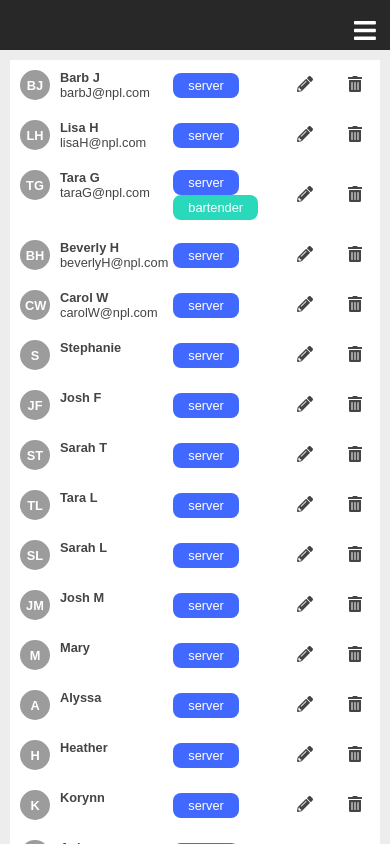
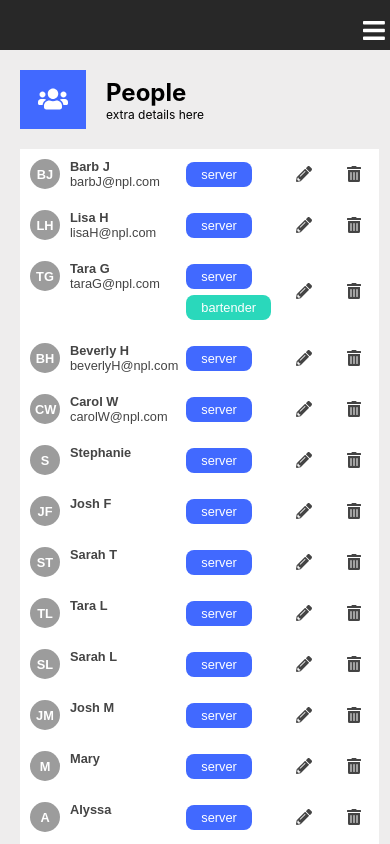
Before and after one commit to matthewray-pgh/scheduler, a React (Create React App) app: page /people in a window 390 px wide. Shown: the top 844 px of the page. Built offline with nearby package versions, Linux system fonts and the light colour scheme; the HTML template or start-up script is replaced by a standard one.

Commit message:
feat: added header detail component to sync styling across pages

```diff
--- /dev/null
+++ b/src/components/HeaderDetails/HeaderDetails.jsx
@@ -0,0 +1,37 @@
+import React from "react";
+import { FontAwesomeIcon } from "@fortawesome/react-fontawesome";
+
+import "./HeaderDetails.scss";
+
+export const HeaderDetails = ({icon, title, subtitle}) => {
+  return (
+    <section className="header-detail">
+      <div className="header-detail__icon">
+        <FontAwesomeIcon icon={icon} />
+      </div>
+      <div className="header-detail__data">
+        <div className="header-detail__data--title">
+          {title}
+        </div>
+        <div className="header-detail__data--subtitle">
+          {subtitle}
+        </div>
+      </div>
+    </section>
+  );
+}
+
+export const HeaderSummary = ({icon, title, line1, line2}) => {
+  return (
+    <section className="header-detail">
+      <div className="header-detail__icon">
+        <FontAwesomeIcon icon={icon} />
+      </div>
+      <div className="header-detail__summary">
+        <div className="header-detail__summary--title">{title}</div>
+        <div className="header-detail__summary--detail">{line1}</div>
+        <div className="header-detail__summary--detail">{line2}</div>
+      </div>
+    </section>
+  );
+}
--- /dev/null
+++ b/src/components/HeaderDetails/HeaderDetails.scss
@@ -0,0 +1,43 @@
+.header-detail {
+  padding-bottom: 20px;
+
+  display: grid;
+  grid-template-columns: auto 1fr;
+  align-items: center;
+
+  &__icon {
+    font-size: 1.5em;
+    text-align: center;
+    padding: 15px 18px;
+
+    background-color: var(--primary-blue);
+    color: var(--white);
+  }
+
+  &__data {
+    padding-left: 20px;
+
+    &--title {
+      font-size: 1.5em;
+      font-weight: bold;
+    }
+
+    &--subtitle {
+      font-size: 0.75em;
+      font-weight: normal;
+    }
+  }
+
+  &__summary {
+    padding-left: 20px;
+    font-size: 0.75em;
+
+    &--title {
+      font-weight: bold;
+    }
+
+    &--detail {
+      font-weight: normal;
+    }
+  }
+}
--- a/src/pages/Dashboard.js
+++ b/src/pages/Dashboard.js
@@ -7,6 +7,7 @@ import "../styles/Dashboard.scss";
 
 import usePersonAPI from "../hooks/UsePersonApi";
 import useSchedulesAPI from "../hooks/UseSchedulesApi";
+import { HeaderDetails } from "../components/HeaderDetails/HeaderDetails";
 
 export const Dashboard = () => {
   const [personList, setPersonList] = useState(0);
@@ -43,18 +44,11 @@ export const Dashboard = () => {
 
   return (
     <main className="dashboard__main">
-      <section className="dashboard__header">
-        <div className="dashboard__header--icon">
-          <FontAwesomeIcon icon={faChartBar} />
-        </div>
-        <div className="dashboard__header--details">
-          <div className="dashboard__header--details-title">Dashboard</div>
-          <div className="dashboard__header--details-subtitle">
-            {" "}
-            extra details here
-          </div>
-        </div>
-      </section>
+      <HeaderDetails
+        title="Dashboard"
+        subtitle="extra details here"
+        icon={faChartBar}
+      />
 
       <section className="dashboard__widgets">
         <WidgetSummaryCard
--- a/src/pages/People.js
+++ b/src/pages/People.js
@@ -1,5 +1,6 @@
 import React, { Fragment, useState, useEffect } from "react";
 import { Link } from "react-router-dom";
+import { faUsers } from "@fortawesome/free-solid-svg-icons";
 
 import { PeopleForm } from "./PeopleForm.js";
 import { JobType } from "../components/JobType.js";
@@ -18,6 +19,7 @@ import {
   IconButton,
   ListButton,
 } from "../components/FormFieldButton.js";
+import { HeaderDetails } from "../components/HeaderDetails/HeaderDetails.jsx";
 
 const intialForm = {
   id: null,
@@ -85,25 +87,6 @@ export const People = () => {
       });
   };
 
-  const getPositionName = (id) => {
-    // const data = find(positionData, ["id", parseInt(id)]);
-    return (
-      <>
-        {/* <span className="people__position people__position--server">
-          server
-        </span>
-        <span className="people__position people__position--bartender">
-          bartender
-        </span>
-        <span className="people__position people__position--hostess">
-          hostess
-        </span> */}
-        <span className="people__position">unassigned</span>
-      </>
-    );
-    // return data ? data.name : "unassigned";
-  };
-
   const handleListViewClick = () => {
     setListView(true);
     setGridView(false);
@@ -120,26 +103,36 @@ export const People = () => {
   };
 
   return (
+    <main className="people">
+      <HeaderDetails
+        icon={faUsers}
+        title="People"
+        subtitle="extra details here"
+      />
       <ListLayout
         listComponent={() => {
-        return <ListView
+          return (
+            <ListView
               data={data}
               showList={listView}
-          getPositionName={getPositionName}
               handleEditClick={handleEditClick}
               handleDeletePerson={handleDeleteClick}
             />
+          );
         }}
         formComponent={() => {
-        return <PeopleForm
+          return (
+            <PeopleForm
               form={form}
               setForm={setForm}
               refreshListFetch={getPersons}
               setShowForm={setShowForm}
             />
+          );
         }}
         showForm={showForm}
       />
+    </main>
     // <main className="people__page">
     //   <div className="people__title">
     //     <h1>People</h1>
@@ -167,11 +160,9 @@ export const People = () => {
 
     //   <section className="people__main-content">
 
-
     //     {/* <GridView
     //       data={data}
     //       showGrid={gridView}
-    //       getPositionName={getPositionName}
     //       handleDeletePerson={handleDeleteClick}
     //     /> */}
 
@@ -196,7 +187,6 @@ export const People = () => {
 const ListView = ({
   data,
   showList,
-  getPositionName,
   handleEditClick,
   handleDeletePerson,
 }) => {
@@ -256,7 +246,6 @@ const ListView = ({
 const GridView = ({
   data,
   showGrid,
-  getPositionName,
   handleDeletePerson}) => {
 
   return (
@@ -275,7 +264,7 @@ const GridView = ({
                   {d.firstname} {d.lastname}
                 </div>
                 <div className="people__grid--line-item">{d.email}</div>
-                <span className="">{getPositionName(d.position)}</span>
+                <span className=""><JobType jobId={d.position}/></span>
                 <div className="people__grid--line-item">{d.hiredate}</div>
                 <div className="people__grid--line-item">{d.termdate}</div>
                 <div>
--- a/src/pages/Schedule.js
+++ b/src/pages/Schedule.js
@@ -20,6 +20,7 @@ import useSchedulesApi from '../hooks/UseSchedulesApi.js';
 
 import '../styles/ScheduleList.scss';
 import { ListLayout } from "../layouts/ListLayout.js";
+import { HeaderDetails } from "../components/HeaderDetails/HeaderDetails.jsx";
 
 const initialForm = {
   id: null,
@@ -187,9 +188,11 @@ export const ListView = ({
   return (
     <main className="schedules-list">
       <section className="schedules-list__main-content">
-        <section className="schedules-list__header-bar">
-          <h1>Schedules</h1>
-        </section>
+        <HeaderDetails
+          title="Schedules"
+          subtitle="manage schedules"
+          icon={faCalendarAlt}
+        />
 
         <section
           data-testid="schedule-list-container"
--- a/src/styles/Dashboard.scss
+++ b/src/styles/Dashboard.scss
@@ -2,37 +2,6 @@
   &__main {
     height: 100vh;
     padding: 20px;
-  }
-
-  &__header {
-    padding-bottom: 20px;
-
-    display: grid;
-    grid-template-columns: auto 1fr;
-    align-items: center;
-
-    &--icon {
-      font-size: 1.5em;
-      text-align: center;
-      padding: 15px 18px;
-
-      background-color: var(--primary-blue);
-      color: var(--white);
-    }
-
-    &--details {
-      padding-left: 20px;
-    }
-
-    &--details-title {
-      font-size: 1.5em;
-      font-weight: bold;
-    }
-
-    &--details-subtitle {
-      font-size: 0.75em;
-      font-weight: normal;
-    }
   }
 
   &__summary-card {
--- a/src/styles/Forms.scss
+++ b/src/styles/Forms.scss
@@ -48,7 +48,6 @@ input:focus {
   font-size: 1em;
   font-weight: bold;
 
-  margin: 5px 10px;
   padding: 10px;
 
   background: $button-standard;
--- a/src/styles/JobType.scss
+++ b/src/styles/JobType.scss
@@ -1,7 +1,7 @@
 .job-type {
   display: flex;
-  align-items: center;
-  justify-content: center;
+  align-items: start;
+  justify-items: center;
 
   color: var(--white);
   border-radius: 10px;
@@ -9,6 +9,6 @@
   &__content {
     border-radius: 8px;
     padding: 5px 15px;
-    margin-right: 5px;
+    margin: 3px;
   }
 }
--- a/src/styles/People.scss
+++ b/src/styles/People.scss
@@ -1,8 +1,6 @@
 /* full screen */
 @media (min-width: 1024px) {
   .people {
-    &__main-content {
-    }
 
     &__table {
       display: grid;
@@ -33,6 +31,10 @@
         background-color: var(--white);
       }
 
+      &--positions {
+        float: left;
+      }
+
       &--cell {
         display: flex;
         align-content: center;
@@ -48,9 +50,6 @@
 /* small screen */
 @media (min-width: 768px) and (max-width: 1024px) {
   .people {
-    &__main-content {
-      display: block;
-    }
 
     &__table {
       display: grid;
@@ -101,8 +100,6 @@
 /* mobile */
 @media (max-width: 600px) {
   .people {
-    &__main-content {}
-
     &__table {
       display: grid;
       grid-template-columns: 1fr 1fr 50px 50px;
@@ -139,6 +136,9 @@
 
 // all resolutions
 .people {
+  height: 100vh;
+  padding: 20px;
+
   &__title {
     display: grid;
     grid-template-columns: 1fr 1fr;
@@ -161,10 +161,6 @@
 
   &__header {
     margin: 0 10px;
-  }
-
-  &__list-content {
-    margin: 10px;
   }
 
   &__table {
@@ -237,7 +233,6 @@
   }
 
   &__list-content {
-    margin: 10px;
     background-color: #ffffff;
 
     &--heading {
--- a/src/styles/Schedule.scss
+++ b/src/styles/Schedule.scss
@@ -55,41 +55,13 @@
 }
 
 .schedule {
+  padding: 20px;
+
   &__heading {
     padding-left: 20px;
   }
 
-  &__summary {
-    padding: 10px 20px;
-
-    display: grid;
-    grid-template-columns: auto 1fr;
-    align-items: center;
-
-    &--details {
-      font-size: 0.75em;
-
-      & div {
-        padding: 1px 20px;
-      }
-    }
-
-    &--details-title {
-      font-weight: bold;
-    }
-
-    &--icon {
-      font-size: 1.5em;
-      text-align: center;
-      padding: 15px;
-
-      background-color: var(--primary-blue);
-      color: var(--white);
-    }
-  }
-
   &__content {
-    margin: 20px;
     padding: 10px;
     background-color: var(--white);
     box-shadow: 1px 1px 1px 1px #ddd;
--- a/src/styles/ScheduleList.scss
+++ b/src/styles/ScheduleList.scss
@@ -1,3 +1,7 @@
+.schedules-list {
+  padding: 20px;
+}
+
 /* mobile */
 @media (max-width: 600px) {
   .schedules-list {
@@ -35,26 +39,12 @@
 
 .schedules-list {
 
-  &__header-bar {
-    display: grid;
-    grid-template-columns: 1fr auto;
-  }
-
-  h1 {
-    font-size: 1.5em;
-    font-weight: bold;
-
-    color: #000;
-    padding: 20px;
-    margin: 0;
-  }
-
   &__button-container {
     display: grid;
   }
 
   &__grid {
-    margin: 10px;
+    margin-bottom: 10px;
     font-family: Arial, Helvetica, sans-serif;
     font-size: 0.8em;
 
```
Also changed, not shown: src/pages/ScheduleForm.js (+7 -18 lines). Lines whose indentation alone changed are shown as unchanged.
